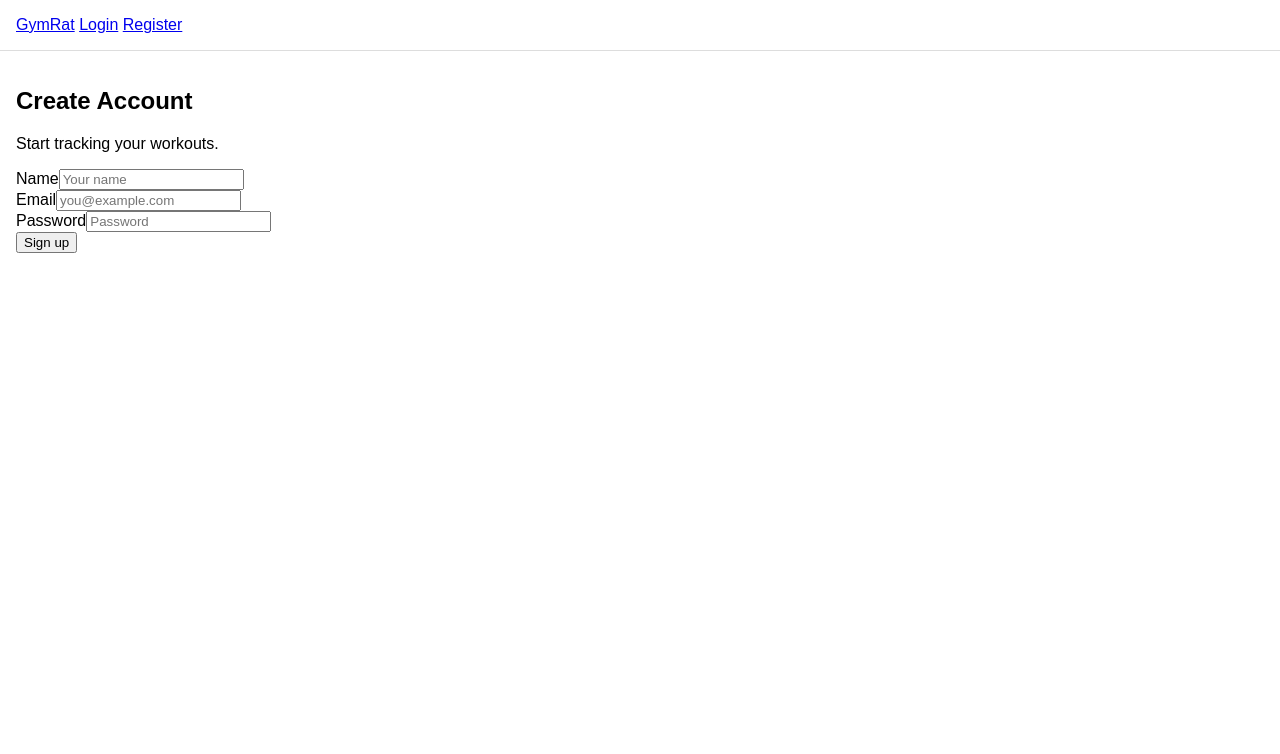
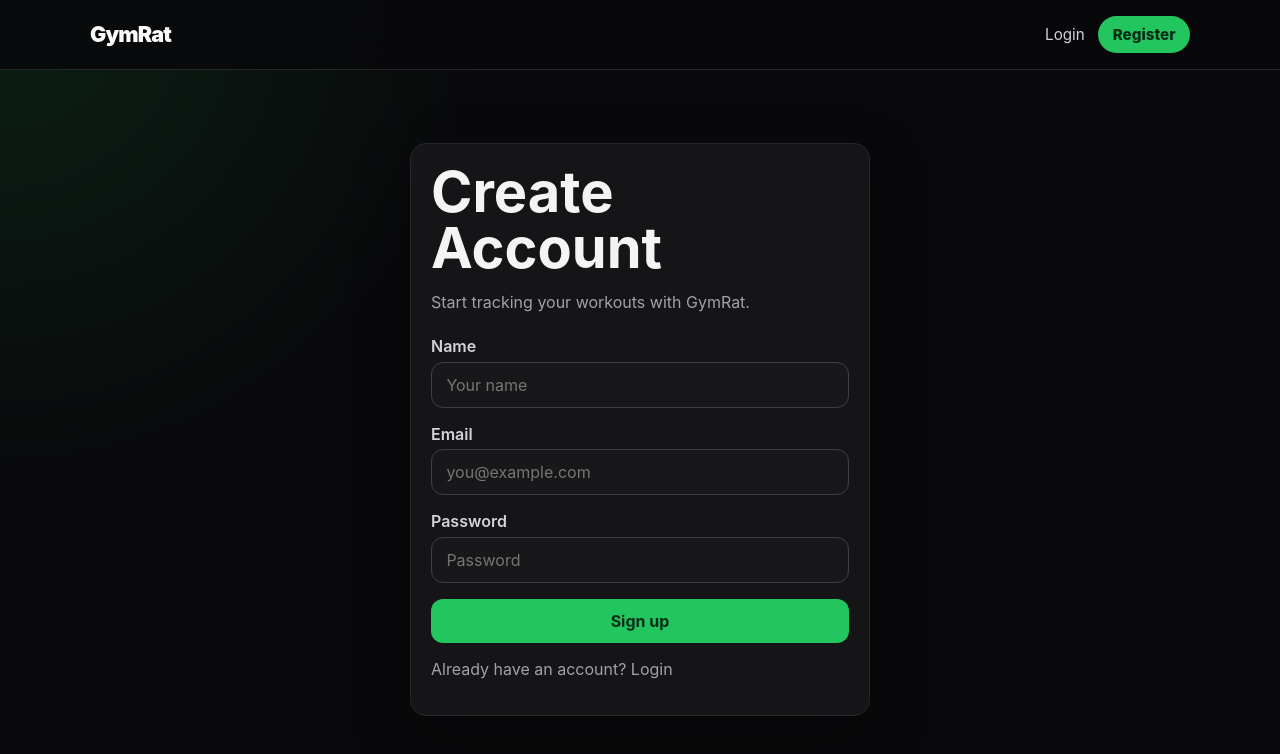
Before and after one commit to apolkova/GYMRAT, a React (Vite) app in the folder client/: page /register in a window 1280 px wide. Shown: the top 754 px of the page. Built offline with nearby package versions, Linux system fonts and the light colour scheme.

Commit message:
forntend

```diff
--- a/client/src/components/Navbar.tsx
+++ b/client/src/components/Navbar.tsx
@@ -11,27 +11,35 @@ function Navbar() {
   }
 
   return (
-    <nav>
-      <Link to="/">GymRat</Link>{" "}
+    <header className="app-header">
+      <nav className="navbar">
+        <Link to="/" className="brand">
+          GymRat
+        </Link>
 
+        <div className="nav-links">
           {isLoggedIn ? (
             <>
-          <Link to="/dashboard">Dashboard</Link>{" "}
-          <Link to="/exercises">Exercises</Link>{" "}
-          <Link to="/workouts">Workouts</Link>{" "}
-          <Link to="/workouts/new">Log Workout</Link>{" "}
-          <Link to="/progress">Progress</Link>{" "}
-          <button type="button" onClick={handleLogout}>
+              <Link to="/dashboard">Dashboard</Link>
+              <Link to="/exercises">Exercises</Link>
+              <Link to="/workouts">Workouts</Link>
+              <Link to="/workouts/new">Log Workout</Link>
+              <Link to="/progress">Progress</Link>
+              <button type="button" className="nav-button" onClick={handleLogout}>
                 Logout
               </button>
             </>
           ) : (
             <>
-          <Link to="/login">Login</Link>{" "}
-          <Link to="/register">Register</Link>
+              <Link to="/login">Login</Link>
+              <Link to="/register" className="nav-cta">
+                Register
+              </Link>
             </>
           )}
+        </div>
       </nav>
+    </header>
   );
 }
 
--- a/client/src/index.css
+++ b/client/src/index.css
@@ -1,13 +1,263 @@
+:root {
+  font-family: Inter, system-ui, Avenir, Helvetica, Arial, sans-serif;
+  color: #f4f4f5;
+  background: #09090b;
+}
+
+* {
+  box-sizing: border-box;
+}
+
 body {
   margin: 0;
-  font-family: Arial, Helvetica, sans-serif;
+  min-height: 100vh;
+  background:
+    radial-gradient(circle at top left, rgba(34, 197, 94, 0.12), transparent 30rem),
+    #09090b;
+  color: #f4f4f5;
 }
 
-nav {
-  padding: 1rem;
-  border-bottom: 1px solid #ddd;
+a {
+  color: inherit;
+  text-decoration: none;
+}
+
+button,
+input,
+select,
+textarea {
+  font: inherit;
+}
+
+button {
+  cursor: pointer;
+}
+
+button:disabled {
+  cursor: not-allowed;
+  opacity: 0.6;
 }
 
 main {
-  padding: 1rem;
+  width: min(1100px, calc(100% - 2rem));
+  margin: 0 auto;
+  padding: 2rem 0;
 }
+
+h1 {
+  margin: 0;
+  font-size: clamp(2rem, 5vw, 3.5rem);
+  line-height: 1;
+}
+
+h2 {
+  margin-top: 2rem;
+  color: #fafafa;
+}
+
+p {
+  color: #a1a1aa;
+}
+
+input,
+select,
+textarea {
+  width: 100%;
+  margin-top: 0.35rem;
+  border: 1px solid #3f3f46;
+  border-radius: 0.75rem;
+  background: #18181b;
+  color: #f4f4f5;
+  padding: 0.75rem 0.9rem;
+  outline: none;
+}
+
+input:focus,
+select:focus,
+textarea:focus {
+  border-color: #22c55e;
+  box-shadow: 0 0 0 3px rgba(34, 197, 94, 0.15);
+}
+
+textarea {
+  min-height: 6rem;
+  resize: vertical;
+}
+
+form {
+  display: grid;
+  gap: 1rem;
+  margin-top: 1.5rem;
+}
+
+label {
+  display: block;
+  color: #d4d4d8;
+  font-weight: 600;
+}
+
+ul {
+  padding-left: 1.25rem;
+}
+
+.page-header {
+  margin-bottom: 2rem;
+}
+
+.card {
+  border: 1px solid #27272a;
+  border-radius: 1rem;
+  background: rgba(24, 24, 27, 0.85);
+  padding: 1.25rem;
+  box-shadow: 0 20px 60px rgba(0, 0, 0, 0.25);
+}
+
+.card-list {
+  display: grid;
+  gap: 1rem;
+  margin-top: 1.5rem;
+  list-style: none;
+  padding-left: 0;
+}
+
+
+.button-row {
+  display: flex;
+  flex-wrap: wrap;
+  gap: 0.75rem;
+  margin-top: 1rem;
+}
+
+.btn {
+  display: inline-flex;
+  align-items: center;
+  justify-content: center;
+  border: 1px solid transparent;
+  border-radius: 0.75rem;
+  padding: 0.7rem 1rem;
+  font-weight: 700;
+}
+
+.btn-primary {
+  background: #22c55e;
+  color: #052e16;
+}
+
+.btn-secondary {
+  border-color: #3f3f46;
+  background: #18181b;
+  color: #f4f4f5;
+}
+
+.btn-danger {
+  background: #ef4444;
+  color: #fff;
+}
+
+.error {
+  border: 1px solid rgba(239, 68, 68, 0.4);
+  border-radius: 0.75rem;
+  background: rgba(239, 68, 68, 0.1);
+  color: #fecaca;
+  padding: 0.75rem 1rem;
+}
+
+.muted {
+  color: #a1a1aa;
+}
+
+.stat-grid {
+  display: grid;
+  gap: 1rem;
+  margin-top: 1.5rem;
+}
+
+.stat-value {
+  margin: 0.25rem 0 0;
+  color: #f4f4f5;
+  font-size: 2rem;
+  font-weight: 800;
+}
+
+@media (min-width: 700px) {
+  .stat-grid {
+    grid-template-columns: repeat(3, 1fr);
+  }
+}
+
+.app-header {
+  position: sticky;
+  top: 0;
+  z-index: 10;
+  border-bottom: 1px solid #27272a;
+  background: rgba(9, 9, 11, 0.85);
+  backdrop-filter: blur(16px);
+}
+
+.navbar {
+  width: min(1100px, calc(100% - 2rem));
+  margin: 0 auto;
+  display: flex;
+  align-items: center;
+  justify-content: space-between;
+  gap: 1.5rem;
+  padding: 1rem 0;
+}
+
+.brand {
+  color: #fafafa;
+  font-size: 1.35rem;
+  font-weight: 900;
+  letter-spacing: -0.04em;
+}
+
+.nav-links {
+  display: flex;
+  align-items: center;
+  flex-wrap: wrap;
+  gap: 0.85rem;
+  color: #d4d4d8;
+  font-size: 0.95rem;
+}
+
+.nav-links a:hover,
+.nav-button:hover {
+  color: #22c55e;
+}
+
+.nav-button {
+  border: 0;
+  background: transparent;
+  color: #d4d4d8;
+  padding: 0;
+}
+
+.nav-cta {
+  border-radius: 999px;
+  background: #22c55e;
+  color: #052e16 !important;
+  padding: 0.55rem 0.9rem;
+  font-weight: 800;
+}
+
+@media (max-width: 700px) {
+  .navbar {
+    align-items: flex-start;
+    flex-direction: column;
+  }
+}
+
+.auth-page {
+  min-height: calc(100vh - 80px);
+  display: grid;
+  place-items: center;
+  padding: 2rem 0;
+}
+
+.auth-card {
+  width: min(460px, 100%);
+}
+
+.auth-card .page-header {
+  margin-bottom: 1.5rem;
+}
--- a/client/src/pages/Dashboard.tsx
+++ b/client/src/pages/Dashboard.tsx
@@ -39,13 +39,16 @@ function Dashboard() {
 
   return (
     <main>
-      <h1>Dashboard</h1>
+      <div className="page-header">
+        <h1>Dashboard</h1>
+        <p>Welcome back to GymRat.</p>
+      </div>
 
       {user && <p>Welcome, {user.name || user.email}.</p>}
 
-      <button onClick={handleLogout}>Logout</button>
+      <p></p>
 
-      <section>
+      <section className="card">
         <h2>Workout Summary</h2>
 
         {error && <p>{error}</p>}
--- a/client/src/pages/Exercises.tsx
+++ b/client/src/pages/Exercises.tsx
@@ -81,12 +81,14 @@ function Exercises() {
 
   return (
     <main>
-      <h1>Exercises</h1>
-      <p>Create and manage exercises for your workouts.</p>
+      <div className="page-header">
+        <h1>Exercises</h1>
+        <p>Create and manage exercises for your workouts.</p>
+      </div>
 
       {error && <p>{error}</p>}
 
-      <section>
+      <section className="card">
         <h2>Add Exercise</h2>
 
         <form onSubmit={handleSubmit}>
@@ -133,14 +135,15 @@ function Exercises() {
               placeholder="Keep your shoulder blades retracted."
             />
           </div>
-
-          <button type="submit" disabled={isCreating}>
+          <button className="btn btn-primary" type="submit" disabled={isCreating}>
             {isCreating ? "Adding..." : "Add Exercise"}
           </button>
         </form>
       </section>
 
-      <section>
+      <p></p>
+
+      <section className="card">
         <h2>Exercise Library</h2>
 
         {isLoading ? (
--- a/client/src/pages/Progress.tsx
+++ b/client/src/pages/Progress.tsx
@@ -73,8 +73,10 @@ function Progress() {
 
   return (
     <main>
-      <h1>Progress</h1>
-      <p>Track strength progress by exercise.</p>
+      <div className="page-header">
+        <h1>Progress</h1>
+        <p>Track strength progress by exercise.</p>
+      </div>
 
       {error && <p>{error}</p>}
 
@@ -98,11 +100,12 @@ function Progress() {
               ))}
             </select>
           </div>
+          <p></p>
 
           {isLoadingProgress ? (
             <p>Loading progress...</p>
           ) : progress ? (
-            <section>
+            <section className="card">
               <h2>{progress.exercise.name}</h2>
 
               <p>Max weight: {progress.summary.maxWeight} kg</p>
--- a/client/src/pages/Register.tsx
+++ b/client/src/pages/Register.tsx
@@ -1,6 +1,6 @@
 import { useState } from "react";
 import { useForm } from "react-hook-form";
-import { useNavigate } from "react-router-dom";
+import { Link, useNavigate } from "react-router-dom";
 import api from "../services/api";
 import type { AuthResponse } from "../types/auth";
 
@@ -33,11 +33,14 @@ function Register() {
   }
 
   return (
-    <main>
+    <main className="auth-page">
+      <section className="card auth-card">
+        <div className="page-header">
           <h1>Create Account</h1>
-      <p>Start tracking your workouts.</p>
+          <p>Start tracking your workouts with GymRat.</p>
+        </div>
 
-      {error && <p>{error}</p>}
+        {error && <p className="error">{error}</p>}
 
         <form onSubmit={handleSubmit(onSubmit)}>
           <div>
@@ -60,7 +63,7 @@ function Register() {
               })}
               placeholder="you@example.com"
             />
-          {errors.email && <p>{errors.email.message}</p>}
+            {errors.email && <p className="error">{errors.email.message}</p>}
           </div>
 
           <div>
@@ -77,13 +80,24 @@ function Register() {
               })}
               placeholder="Password"
             />
-          {errors.password && <p>{errors.password.message}</p>}
+            {errors.password && (
+              <p className="error">{errors.password.message}</p>
+            )}
           </div>
 
-        <button type="submit" disabled={isSubmitting}>
+          <button
+            type="submit"
+            className="btn btn-primary"
+            disabled={isSubmitting}
+          >
             {isSubmitting ? "Creating account..." : "Sign up"}
           </button>
         </form>
+
+        <p className="muted">
+          Already have an account? <Link to="/login">Login</Link>
+        </p>
+      </section>
     </main>
   );
 }
--- a/client/src/pages/Workouts.tsx
+++ b/client/src/pages/Workouts.tsx
@@ -26,29 +26,38 @@ function Workouts() {
 
   return (
     <main>
-      <h1>Workouts</h1>
+      <div className="page-header">
+        <h1>Workouts</h1>
+        <p>Review your logged workouts.</p>
+      </div>
 
-      <p>Review your logged workouts.</p>
+      <div className="button-row">
+        <Link
+          to="/workouts/new"
+          state={{ fromWorkouts: true }}
+          className="btn btn-primary"
+        >
+          Log a new workout
+        </Link>
+      </div>
 
-      <p>
-        <Link to="/workouts/new">Log a new workout</Link>
-      </p>
-
-      {error && <p>{error}</p>}
+      {error && <p className="error">{error}</p>}
 
       {isLoading ? (
         <p>Loading workouts...</p>
       ) : workouts.length === 0 ? (
         <p>No workouts logged yet.</p>
       ) : (
-        <ul>
+        <ul className="card-list">
           {workouts.map((workout) => (
-            <li key={workout.id}>
+            <li key={workout.id} className="card">
               <Link to={`/workouts/${workout.id}`}>
                 <strong>{workout.title}</strong>
               </Link>
 
-              <span>{new Date(workout.date).toLocaleDateString()}</span>
+              <p className="muted">
+                {new Date(workout.date).toLocaleDateString()}
+              </p>
 
               {workout.notes && <p>{workout.notes}</p>}
 
```
Also changed, not shown: client/src/pages/EditWorkout.tsx (+36 -11 lines), client/src/pages/Login.tsx (+20 -6 lines), client/src/pages/NewWorkout.tsx (+47 -11 lines), client/src/pages/WorkoutDetail.tsx (+65 -17 lines). Lines whose indentation alone changed are shown as unchanged.
